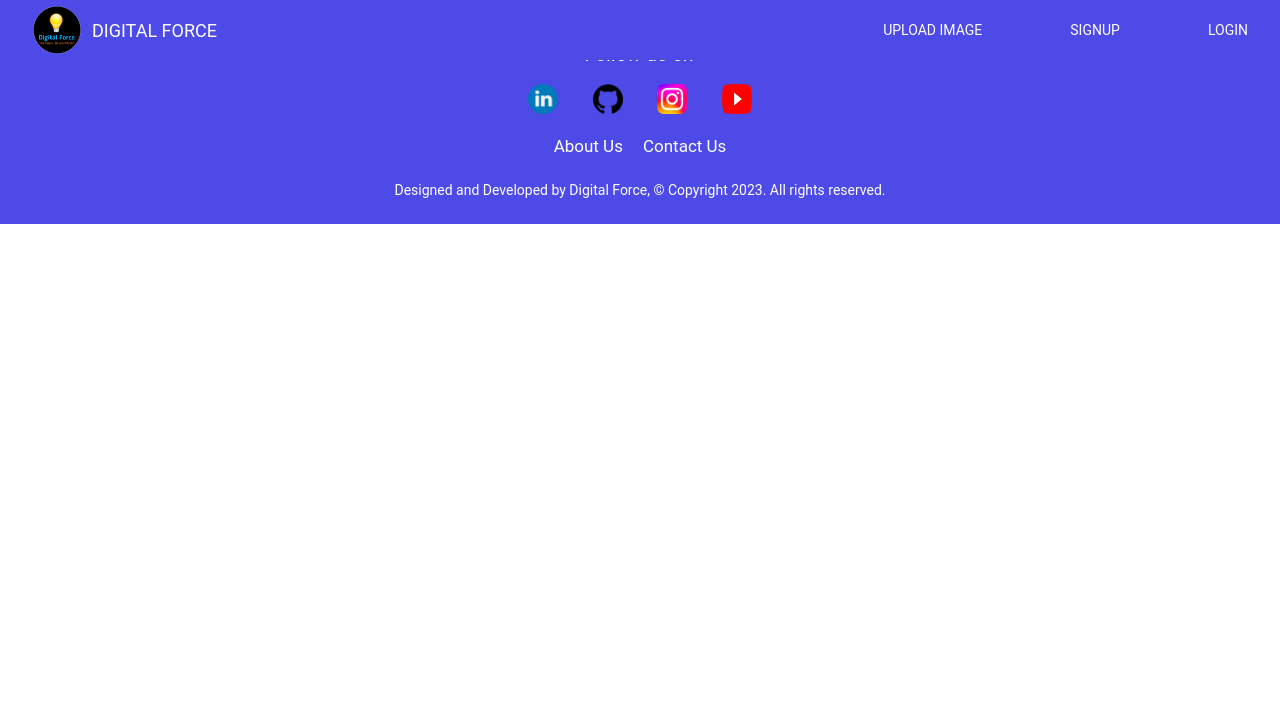
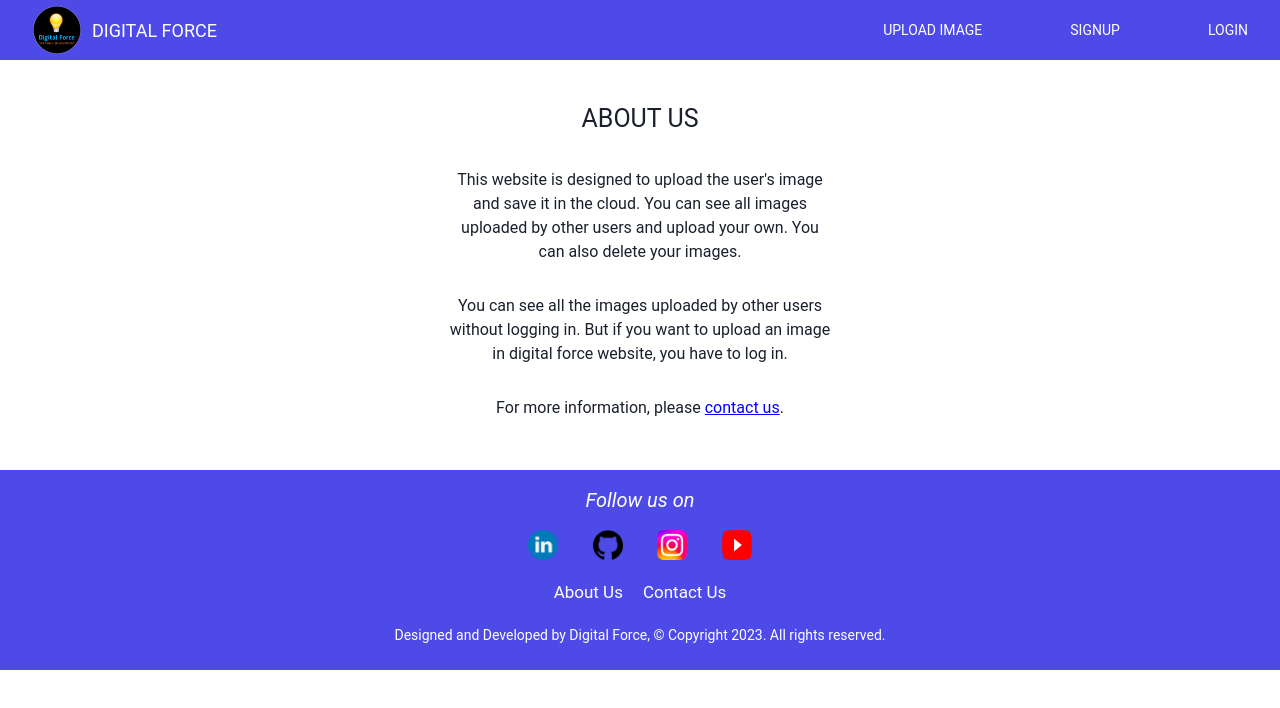
Before and after one commit to rahulkr-dev/digital_force, a Next.js app in the folder digital_force/: page /about in a window 1280 px wide. Shown: the top 708 px of the page. Built offline with nearby package versions, Linux system fonts and the light colour scheme.

Commit message:
about us added

```diff
--- a/digital_force/pages/about/index.js
+++ b/digital_force/pages/about/index.js
@@ -1,11 +1,40 @@
+import Link from "next/link";
 import Footer from "../../components/Footer";
 import Navbar from "../../components/Navbar";
+import styles from "../../styles/About.module.css";
 
 const about = () => {
   return (
     <>
+      {/* Navbar */}
       <Navbar />
-      about
+
+      {/* About Us */}
+      <div className={styles.about_us}>
+        <h2 className={styles.about}>ABOUT US</h2>
+
+        <p className={styles.about_para}>
+          This website is designed to upload the user's image and save it in the
+          cloud. You can see all images uploaded by other users and upload your
+          own. You can also delete your images.
+        </p>
+
+        <p className={styles.about_para}>
+          You can see all the images uploaded by other users without logging in.
+          But if you want to upload an image in digital force website, you have
+          to log in.
+        </p>
+
+        <p className={styles.about_para}>
+          For more information, please{" "}
+          <Link className={styles.contacts} href="/contact">
+            contact us
+          </Link>
+          .
+        </p>
+      </div>
+
+      {/* Footer */}
       <Footer />
     </>
   );
--- /dev/null
+++ b/digital_force/styles/About.module.css
@@ -0,0 +1,89 @@
+/* For Large Screen */
+@media screen and (min-width: 1008px) {
+  .about_us {
+    width: 30%;
+    margin: auto;
+    margin-top: 100px;
+    margin-bottom: 50px;
+    text-align: center;
+    font-family: "Roboto", sans-serif;
+  }
+
+  .about {
+    font-size: 25px;
+  }
+
+  .about:hover {
+    text-decoration: underline;
+    color: wheat;
+  }
+
+  .about_para {
+    margin-top: 30px;
+  }
+
+  .contacts {
+    color: blue;
+    text-decoration: underline;
+  }
+}
+
+/* For Medium Screen */
+@media screen and ((min-width: 641px) and (max-width: 1007px)) {
+  .about_us {
+    width: 50%;
+    margin: auto;
+    margin-top: 100px;
+    margin-bottom: 50px;
+    text-align: center;
+    font-family: "Roboto", sans-serif;
+  }
+
+  .about {
+    font-size: 25px;
+  }
+
+  .about:hover {
+    text-decoration: underline;
+    color: wheat;
+  }
+
+  .about_para {
+    margin-top: 30px;
+  }
+
+  .contacts {
+    color: blue;
+    text-decoration: underline;
+  }
+}
+
+/* For Small Screen */
+@media screen and (max-width: 641px) {
+  .about_us {
+    width: 80%;
+    margin: auto;
+    margin-top: 100px;
+    margin-bottom: 50px;
+    text-align: center;
+    font-family: "Roboto", sans-serif;
+  }
+
+  .about {
+    font-size: 25px;
+  }
+
+  .about:hover {
+    text-decoration: underline;
+    color: wheat;
+  }
+
+  .about_para {
+    margin-top: 30px;
+  }
+
+  .contacts {
+    color: blue;
+    text-decoration: underline;
+  }
+}
```
Also changed, not shown: digital_force/pages/index.js (+4 -5 lines), digital_force/styles/Home.module.css (+6 -3 lines).
